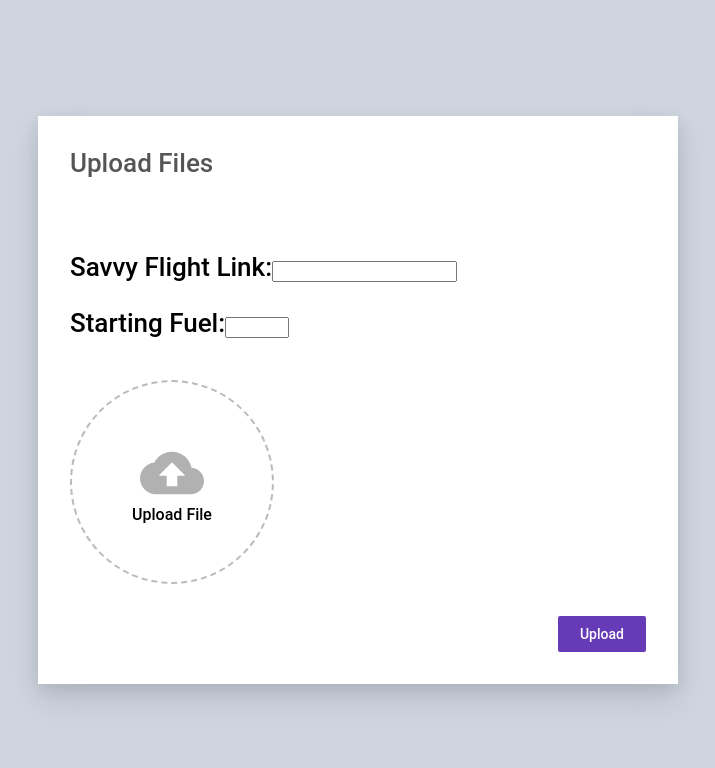
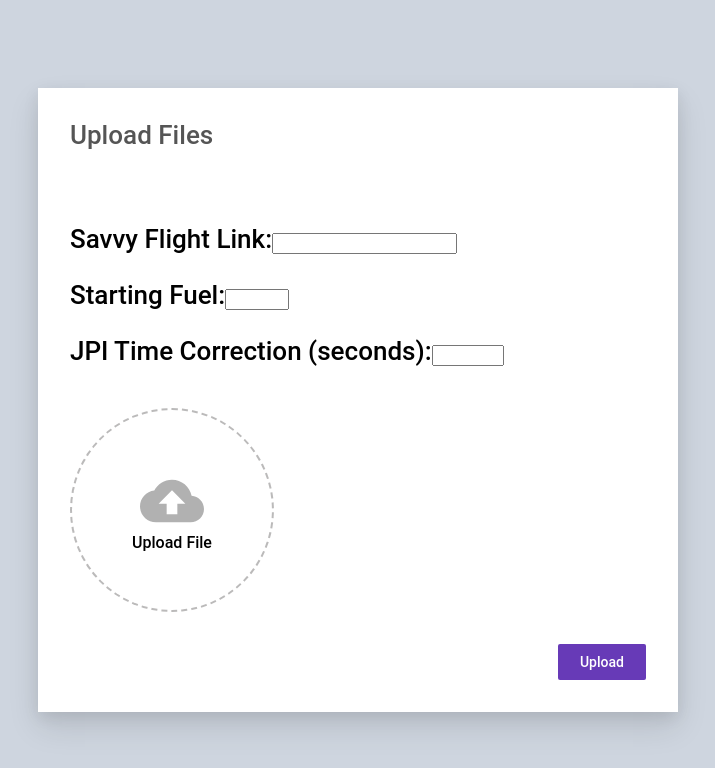
Before and after one commit to zerotreedelta/zerotreedelta-ui, a React (Create React App) app: page /garmin-conversion in a window 1280 px wide. Shown: the top 768 px of the page, without its empty margins (282-997 px from the left). Built offline with nearby package versions, Linux system fonts and the light colour scheme.

Commit message:
jpi seconds

```diff
--- a/src/pages/UploadPage.js
+++ b/src/pages/UploadPage.js
@@ -13,7 +13,8 @@ class Upload extends Component {
       uploadProgress: {},
       successfullUploaded: false,
       savvyPath: '',
-      startingFuel: ''
+      startingFuel: '',
+      jpiOffset: ''
     };
 
     this.onFilesAdded = this.onFilesAdded.bind(this);
@@ -22,6 +23,7 @@ class Upload extends Component {
     this.renderActions = this.renderActions.bind(this);
     this.updateSavvyPath = this.updateSavvyPath.bind(this);
     this.updateStartingFuel = this.updateStartingFuel.bind(this);
+    this.jpiOffset = this.updateJpiOffset.bind(this);
   }
 
   onFilesAdded(files) {
@@ -35,6 +37,9 @@ class Upload extends Component {
   }
   updateStartingFuel(event){
 	  this.setState({startingFuel : event.target.value})
+  }
+  updateJpiOffset(event){
+	  this.setState({jpiOffset : event.target.value})
   }
   async uploadFiles() {
     this.setState({ uploadProgress: {}, uploading: true });
@@ -96,7 +101,7 @@ class Upload extends Component {
 
       console.log('Your input value is: ' + this.state.savvyPath)
       var savvyKey = this.state.savvyPath.replace("https://savvyanalysis.com/flight/", "");
-      req.open("POST", "https://garmin-conversion-service-5fjvdhip2a-uc.a.run.app/combine?startingFuel="+this.state.startingFuel+"&savvyFlight="+savvyKey);
+      req.open("POST", "https://garmin-conversion-service-5fjvdhip2a-uc.a.run.app/combine?startingFuel="+this.state.startingFuel+"&savvyFlight="+savvyKey+"&jpiOffset="+this.state.jpiOffset);
       req.setRequestHeader('Content-Disposition', 'attachment; filename="filename.csv" filename*="filename.csv"')
       req.send(formData);
     });
@@ -164,6 +169,10 @@ class Upload extends Component {
         		Starting Fuel:
   			    <input type="number" min="0" max="200" name="fuel" onChange={this.updateStartingFuel} />
   			</label></p>
+        	<p><label>
+    		JPI Time Correction (seconds):
+			    <input type="number" min="-600" max="600" name="jpioffset" onChange={this.updateJpiOffset} />
+			</label></p>
         	</form>
         </div>
 
```
